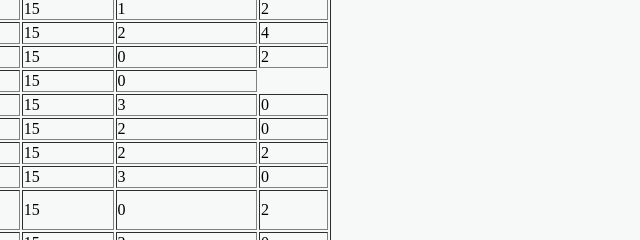
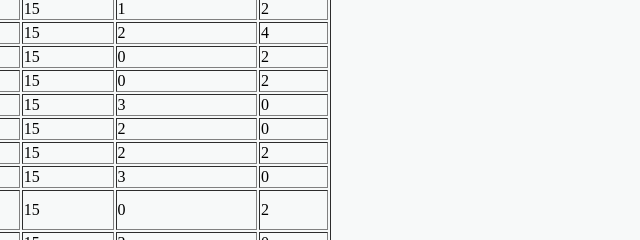
Before and after one commit to UVMREFORMA/UVMREFORMA, a plain HTML site: page index.html in a window 1280 px wide. Shown: the part 503-743 px from the top of the page, 625-1265 px from the left. Drawn offline with Linux system fonts and the light colour scheme.

Commit message:
Update index.html

```diff
--- a/index.html
+++ b/index.html
@@ -126,6 +126,7 @@
 		<TD>EDUCACION</TD>
 		<TD>15</TD>
 		<td>0</td>
+              <td>2</td>
 	</TR>
 
 
```
